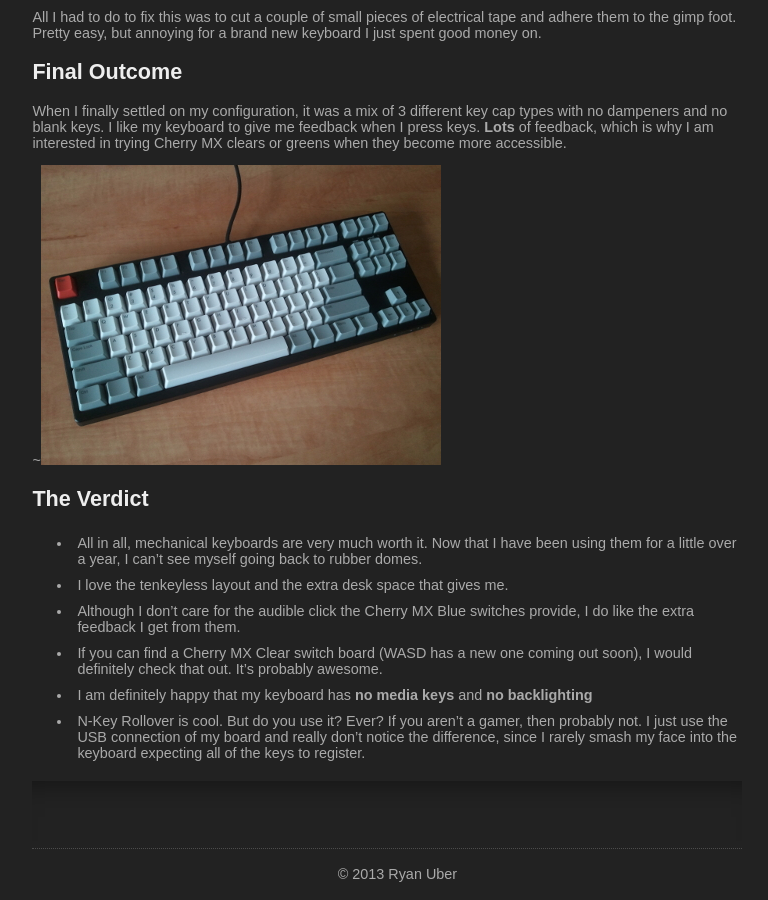
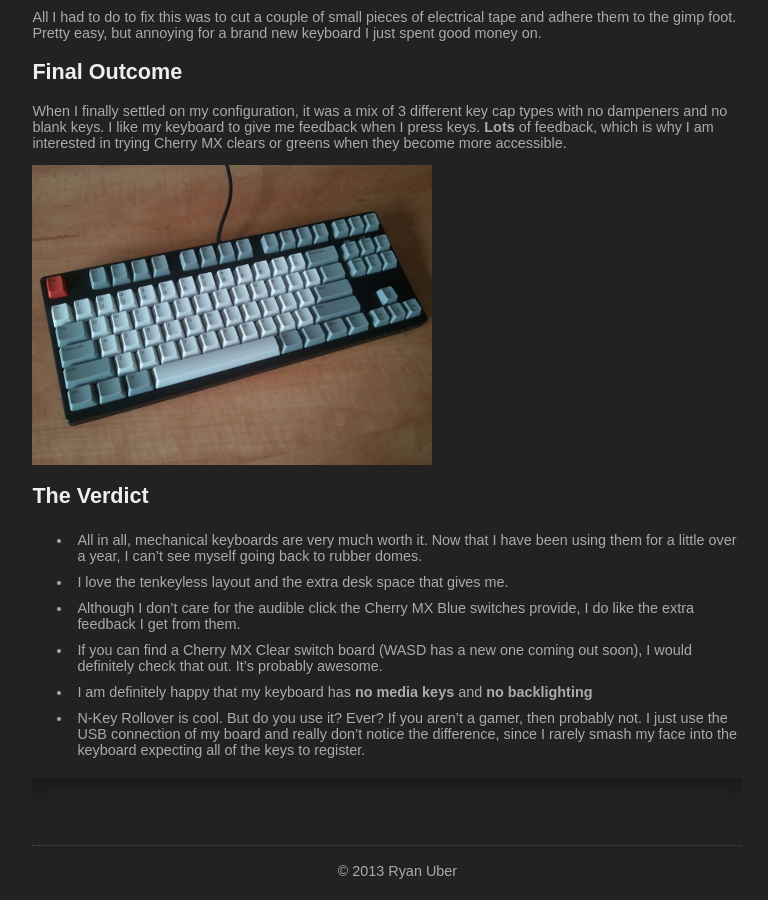
Before and after one commit to prateekiiest/prateekiie.github.io, a Jekyll site: the page built from _posts/2013-05-04-mechanical-keyboards.md, in a window 1280 px wide and 900 px high, scrolled down 3859 px. Shown: the whole window, without its empty margins (293-1061 px from the left). Built offline with Jekyll 4.4.1, drawn with Linux system fonts in a browser that asks for light colours; Markdown is read by kramdown in place of the engine named in the settings.

Commit message:
Removing extraneous tilde

```diff
--- a/_posts/2013-05-04-mechanical-keyboards.md
+++ b/_posts/2013-05-04-mechanical-keyboards.md
@@ -189,7 +189,7 @@ types with no dampeners and no blank keys. I like my keyboard to give me feedbac
 when I press keys. **Lots** of feedback, which is why I am interested in trying
 Cherry MX clears or greens when they become more accessible.
 
-~![""](/assets/attachments/2013-05-14-filco_final.jpg)
+![""](/assets/attachments/2013-05-14-filco_final.jpg)
 
 The Verdict
 -----------
```
